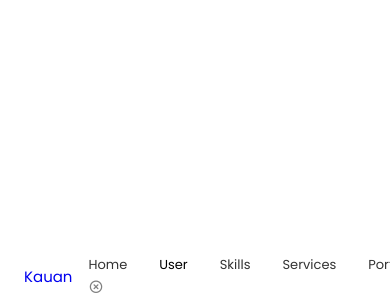
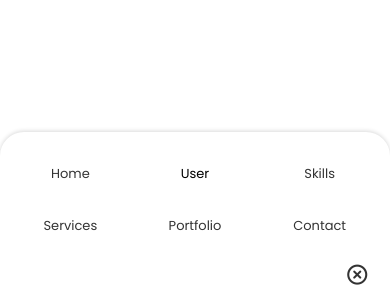
Before and after one commit to kauanzeraaa/Kauan-s-portifolio, a React (Create React App) app in the folder my-portifolio/: page / in a window 390 px wide. Shown: the part 544-844 px from the top of the page. Built offline with nearby package versions, Linux system fonts and the light colour scheme.

Commit message:
mobile config

```diff
--- a/my-portifolio/src/components/header/header.css
+++ b/my-portifolio/src/components/header/header.css
@@ -59,7 +59,38 @@
     }
 
     .nav_menu{
+        position: fixed;
+        bottom: 0;
+        left: 0;
+        width: 100%;
+        background-color: var(--body-color);
+        padding: 2rem 1.5rem 4rem;
+        box-shadow: 0 -1px 4px rgba(0, 0, 0, .15);
+        border-radius: 1.5rem 1.5rem 0 0;
+        transition: .3s;
+    }
 
+    .nav_list{
+        display: grid;
+        grid-template-columns: repeat(3, 1fr);
+        gap: 2rem;
+    }
+
+    .nav_icon{
+        font-size: 1.2rem;
+    }
+
+    .nav_close{
+        position: absolute;
+        right: 1.3rem;
+        bottom: .5rem;
+        font-size: 1.5rem;
+        cursor: pointer;
+        color: var(--tittle-color);
+    }
+
+    .nav_close:hover{
+        color: var(--tittle-color-dark);
     }
 
     .nva_icon,
```
